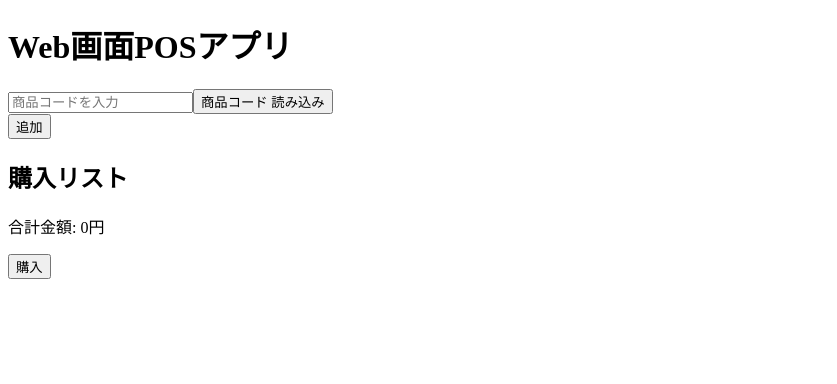
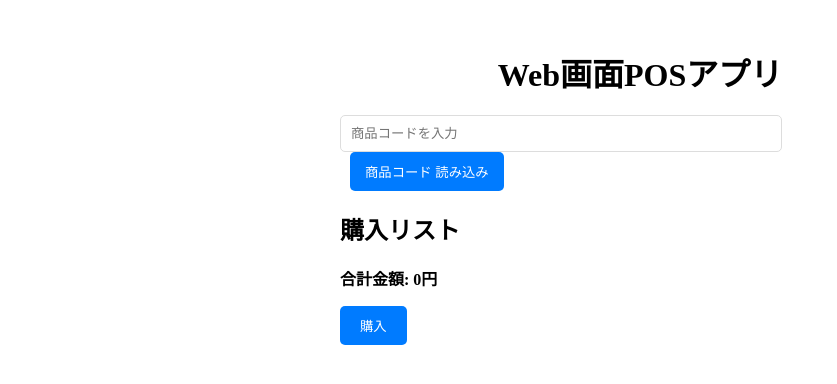
Before and after one commit to teishito/Step4_Deploy_Azure_front, a Next.js app: page / in a window 1280 px wide. Shown: the top 384 px of the page, without its empty margins (0-837 px from the left). Built offline with nearby package versions, Linux system fonts and the light colour scheme.

Commit message:
Update index.jsx

```diff
--- a/pages/index.jsx
+++ b/pages/index.jsx
@@ -7,12 +7,18 @@ export default function POSApp() {
   const [cart, setCart] = useState([]);
   const [total, setTotal] = useState(0);
 
+  // APIベースURL
+  const BASE_URL = "https://tech0-gen8-step4-pos-app-72.azurewebsites.net";
+
   // 商品情報を取得
   const fetchProduct = async () => {
+    if (!code) {
+      alert("商品コードを入力してください");
+      return;
+    }
+
     try {
-      const res = await axios.get(
-        `https://tech0-gen8-step4-pos-app-72.azurewebsites.net/item/${code}`
-      );
+      const res = await axios.get(`${BASE_URL}/item/${code}`);
       setProduct(res.data);
     } catch (error) {
       setProduct({ name: "商品がマスタ未登録です", price: null });
@@ -21,21 +27,34 @@ export default function POSApp() {
 
   // 購入リストに商品を追加
   const addToCart = () => {
-    if (product && product.name !== "商品がマスタ未登録です") {
-      setCart([...cart, { ...product }]);
-      setTotal(total + product.price);
-      setProduct(null);
-      setCode("");
+    if (!product || product.name === "商品がマスタ未登録です") {
+      alert("有効な商品を選択してください");
+      return;
     }
+
+    setCart([...cart, { ...product }]);
+    setTotal(total + product.price);
+    setProduct(null);
+    setCode("");
+  };
+
+  // カートから商品を削除
+  const removeFromCart = (index) => {
+    const updatedCart = cart.filter((_, i) => i !== index);
+    const removedItem = cart[index];
+    setCart(updatedCart);
+    setTotal(total - removedItem.price);
   };
 
   // 購入処理
   const completePurchase = async () => {
+    if (cart.length === 0) {
+      alert("カートに商品がありません");
+      return;
+    }
+
     try {
-      const res = await axios.post(
-        "https://tech0-gen8-step4-pos-app-72.azurewebsites.net/purchase",
-        { items: cart }
-      );
+      const res = await axios.post(`${BASE_URL}/purchase`, { items: cart });
       alert(`購入完了！合計金額（税込）: ${res.data.total}円`);
       setCart([]);
       setTotal(0);
@@ -47,38 +66,118 @@ export default function POSApp() {
   };
 
   return (
-    <div>
-      <h1>Web画面POSアプリ</h1>
-      <div>
+    <div style={{ maxWidth: "600px", margin: "auto", padding: "20px" }}>
+      <h1 style={{ textAlign: "center", marginBottom: "20px" }}>Web画面POSアプリ</h1>
+
+      {/* 商品コード入力 */}
+      <div style={{ marginBottom: "15px" }}>
         <input
           type="text"
           value={code}
           onChange={(e) => setCode(e.target.value)}
           placeholder="商品コードを入力"
+          style={{
+            width: "70%",
+            padding: "10px",
+            border: "1px solid #ddd",
+            borderRadius: "5px",
+          }}
         />
-        <button onClick={fetchProduct}>商品コード 読み込み</button>
+        <button
+          onClick={fetchProduct}
+          style={{
+            padding: "10px 15px",
+            marginLeft: "10px",
+            backgroundColor: "#007BFF",
+            color: "#fff",
+            border: "none",
+            borderRadius: "5px",
+            cursor: "pointer",
+          }}
+        >
+          商品コード 読み込み
+        </button>
       </div>
 
+      {/* 商品情報表示 */}
       {product && (
-        <div>
+        <div
+          style={{
+            padding: "10px",
+            marginBottom: "15px",
+            border: "1px solid #ddd",
+            borderRadius: "5px",
+          }}
+        >
           <p>名称: {product.name || "該当商品なし"}</p>
           {product.price && <p>単価: {product.price}円</p>}
+          <button
+            onClick={addToCart}
+            style={{
+              padding: "8px 15px",
+              backgroundColor: "#28a745",
+              color: "#fff",
+              border: "none",
+              borderRadius: "5px",
+              cursor: "pointer",
+            }}
+          >
+            カートに追加
+          </button>
         </div>
       )}
 
-      <button onClick={addToCart}>追加</button>
-
+      {/* 購入リスト */}
       <h2>購入リスト</h2>
-      <ul>
+      <ul style={{ listStyle: "none", padding: 0, marginBottom: "20px" }}>
         {cart.map((item, index) => (
-          <li key={index}>
-            {item.name} × 1 {item.price}円
+          <li
+            key={index}
+            style={{
+              padding: "10px",
+              borderBottom: "1px solid #ddd",
+              display: "flex",
+              justifyContent: "space-between",
+            }}
+          >
+            <span>
+              {item.name} x1
+            </span>
+            <span>
+              {item.price}円{" "}
+              <button
+                onClick={() => removeFromCart(index)}
+                style={{
+                  padding: "5px 10px",
+                  backgroundColor: "#dc3545",
+                  color: "#fff",
+                  border: "none",
+                  borderRadius: "3px",
+                  cursor: "pointer",
+                }}
+              >
+                削除
+              </button>
+            </span>
           </li>
         ))}
       </ul>
-      <p>合計金額: {total}円</p>
+      <p style={{ fontWeight: "bold", fontSize: "16px" }}>合計金額: {total}円</p>
 
-      <button onClick={completePurchase}>購入</button>
+      {/* 購入ボタン */}
+      <button
+        onClick={completePurchase}
+        style={{
+          padding: "10px 20px",
+          backgroundColor: "#007BFF",
+          color: "#fff",
+          border: "none",
+          borderRadius: "5px",
+          cursor: "pointer",
+        }}
+      >
+        購入
+      </button>
     </div>
   );
 }
```
